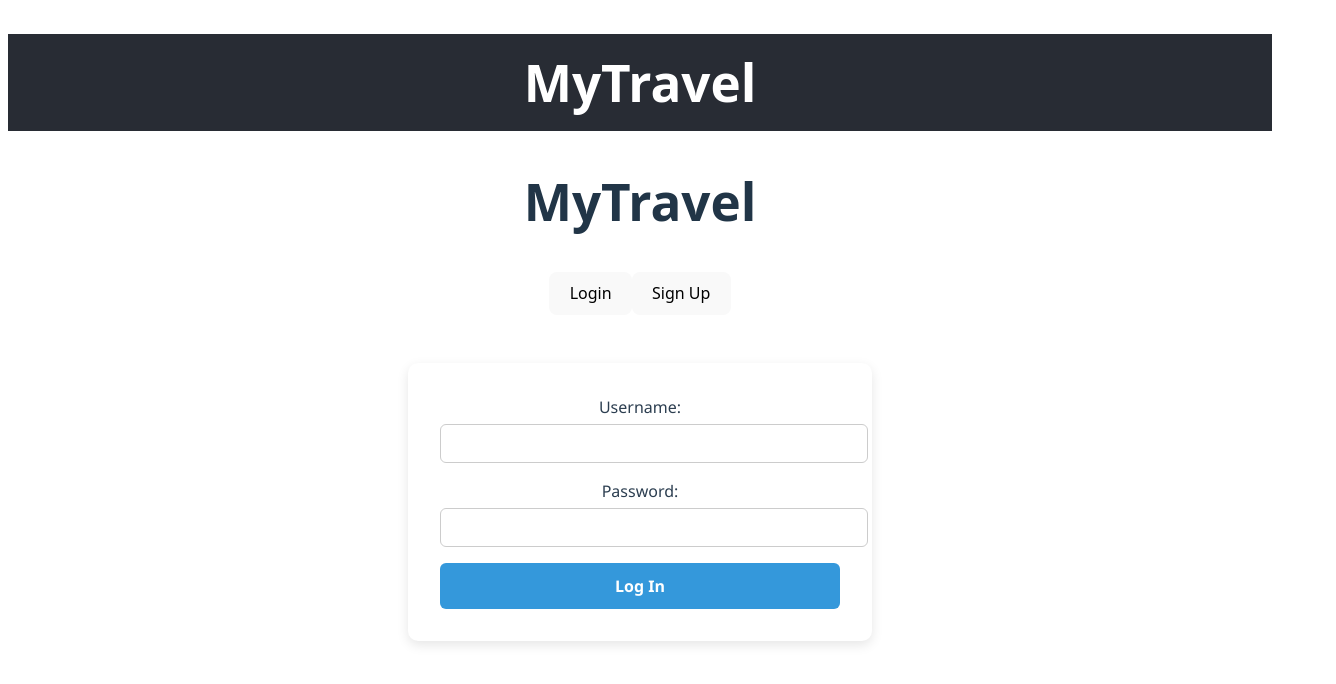
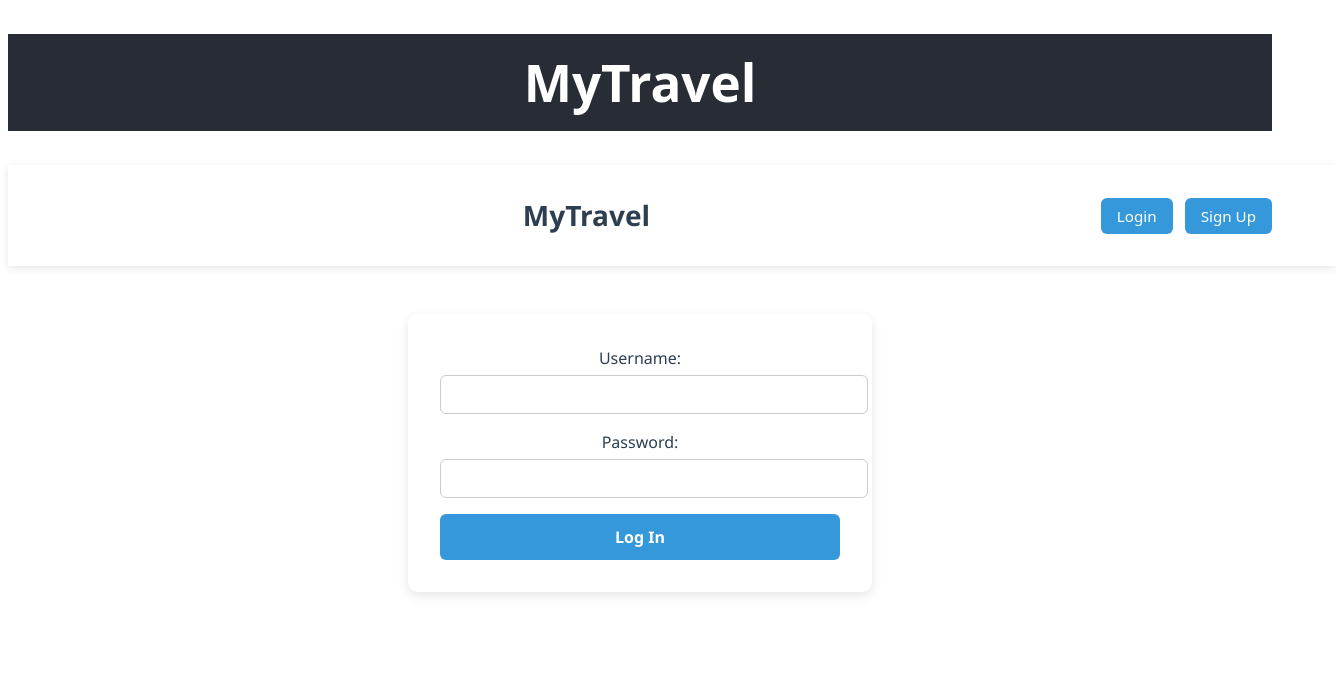
Before and after one commit to Reena506/metau-capstone, a React (Vite) app in the folder frontend/: page /login in a window 1280 px wide. Shown: the top 684 px of the page, 1336 px wide, since content can reach past the window. Built offline with nearby package versions, Linux system fonts and the light colour scheme; no server answers.

Commit message:
Navbar-styling

```diff
--- /dev/null
+++ b/frontend/src/components/Navbar.css
@@ -0,0 +1,53 @@
+.main-navbar {
+  width: 100%;
+  background-color: #ffffff;
+  box-shadow: 0 2px 8px rgba(0, 0, 0, 0.1);
+  padding: 0.75rem 2rem;
+  position: sticky;
+  top: 0;
+  z-index: 1000;
+  display: flex;
+  justify-content: center;
+  align-items: center;
+}
+
+.navbar-content {
+  width: 100%;
+  max-width: 1200px;
+  display: flex;
+  align-items: center;
+  justify-content: space-between;
+}
+
+.navbar-center {
+  flex-grow: 1;
+  text-align: center;
+}
+
+.app-title {
+  font-size: 1.75rem;
+  font-weight: 600;
+  color: #2c3e50;
+  font-family: 'Segoe UI';
+  cursor: pointer;
+}
+
+.navbar-right {
+  display: flex;
+  gap: 0.75rem;
+}
+
+.navbar-right button {
+  background-color: #3498db;
+  color: white;
+  border: none;
+  padding: 0.5rem 1rem;
+  font-size: 0.95rem;
+  border-radius: 6px;
+  cursor: pointer;
+  transition: background-color 0.2s ease;
+}
+
+.navbar-right button:hover {
+  background-color: #2980b9;
+}
--- a/frontend/src/components/Navbar.jsx
+++ b/frontend/src/components/Navbar.jsx
@@ -1,5 +1,6 @@
 import { useUser } from '../contexts/UserContext';
 import { useNavigate, useLocation } from 'react-router-dom';
+import './Navbar.css'
 const APP_URL=import.meta.env.VITE_APP_URL
 
 const Navbar = () => {
```
